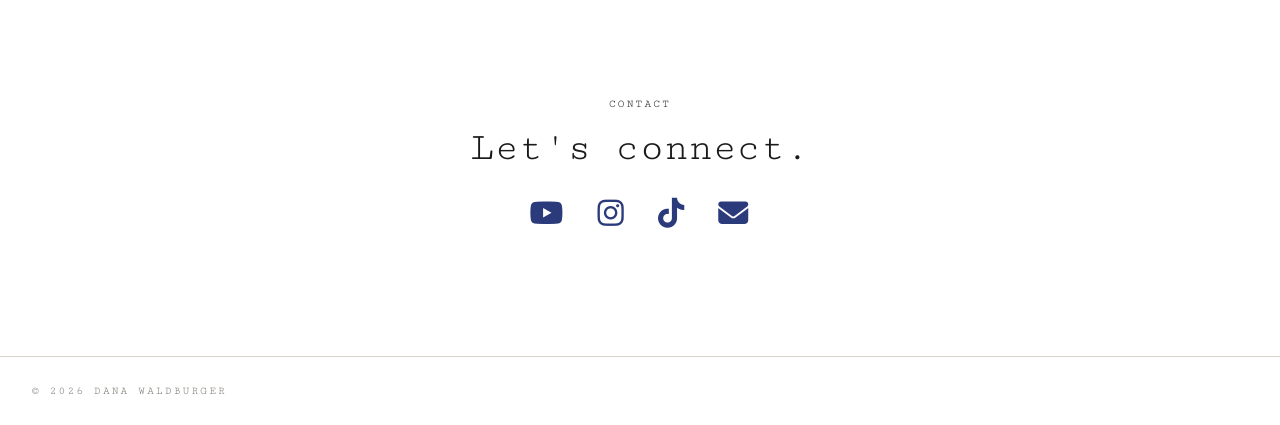
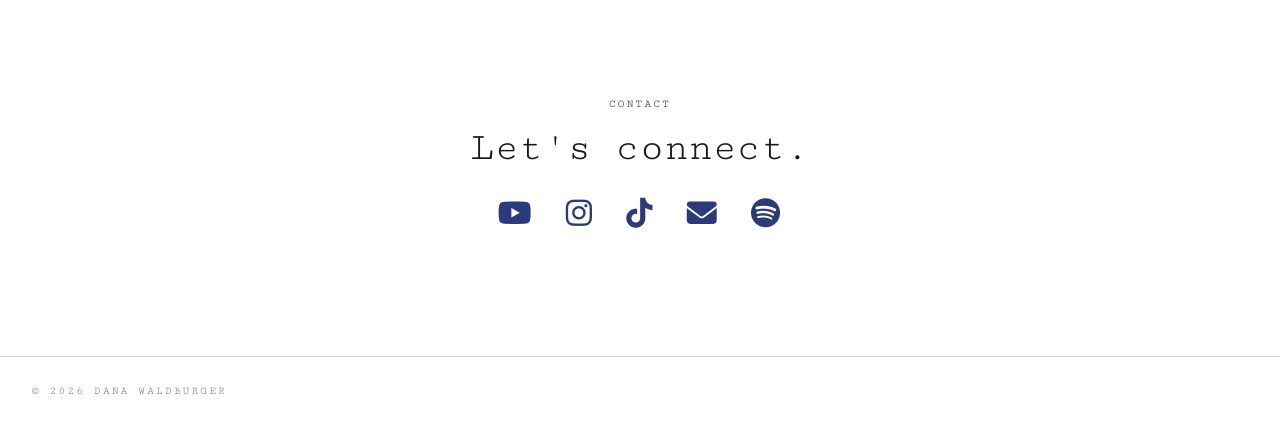
Before and after one commit to danaarosey/danaarosey.github.io, a plain HTML site: page index.html in a window 1280 px wide. Shown: the part 2145-2570 px from the top of the page. Drawn offline with Linux system fonts and the light colour scheme.

Commit message:
Update index.html

```diff
--- a/index.html
+++ b/index.html
@@ -153,6 +153,7 @@ nav a:first-child { color: #2b3a7a; border-bottom: 1px solid #2b3a7a; }
       <a href="https://www.instagram.com/danaarosey/" aria-label="Instagram"><i class="fa-brands fa-instagram"></i></a>
       <a href="https://www.tiktok.com/@danaarosey" aria-label="TikTok"><i class="fa-brands fa-tiktok"></i></a>
       <a href="mailto:danarosey@gmail.com" id="email-link" aria-label="Email"><i class="fa-solid fa-envelope"></i></a>
+        <a href="https://open.spotify.com/user/YOUR-ID" aria-label="Spotify"><i class="fa-brands fa-spotify"></i></a>
     </div>
   </section>
 
```
